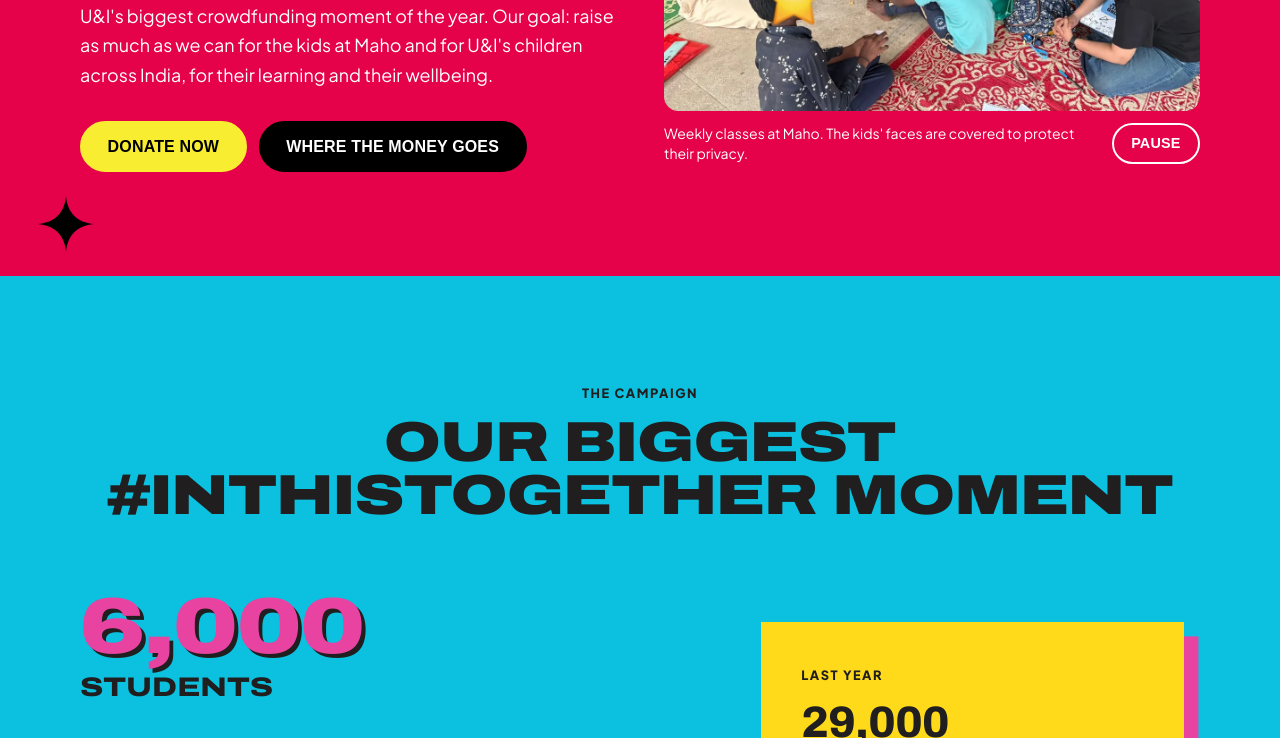
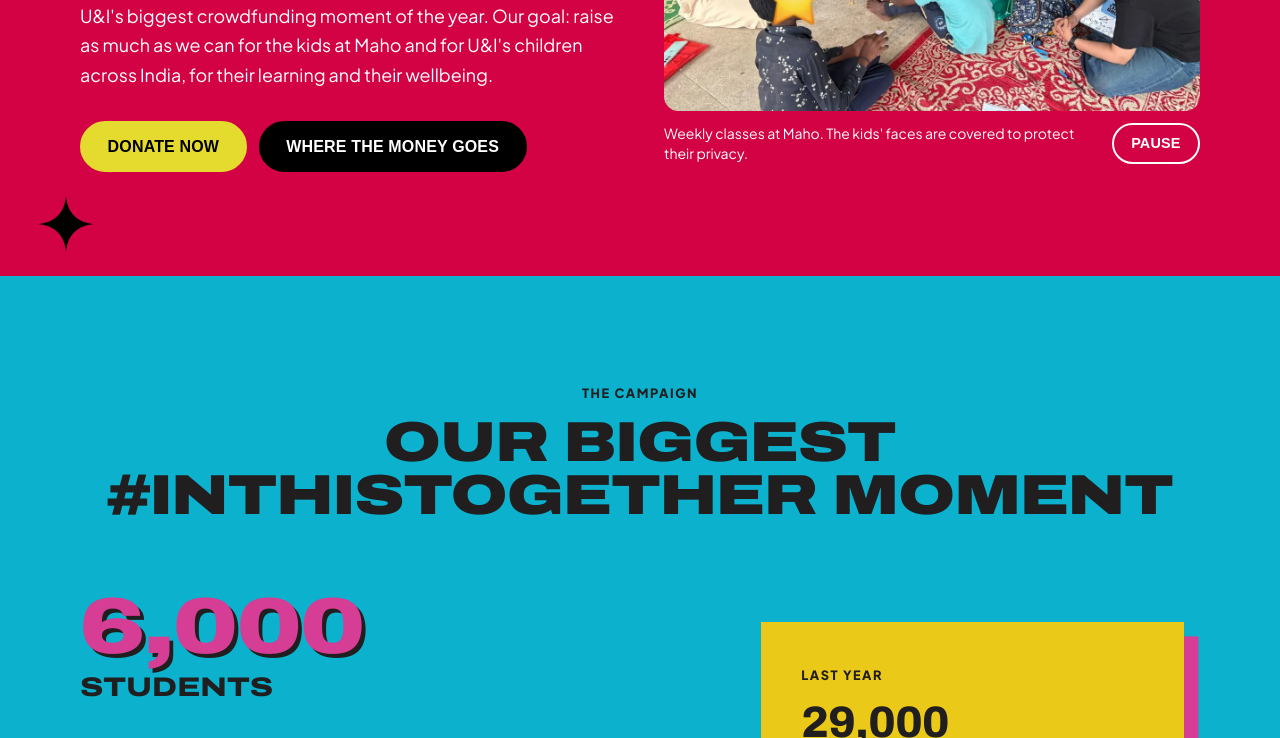
Before and after one commit to Aryakuna14/cf_website_v2, a website: page fundraiser.html in a window 1280 px wide. Shown: the part 520-1258 px from the top of the page. Drawn offline with nearby package versions, Linux system fonts and the light colour scheme; files that its build step writes are made by us from their sources.

Commit message:
Tone the whole site down: U&I colours at 92% brightness
Same shades, just less bright: crimson, sun-yellow, yellow, teal,
orange, pink and red at 92% brightness, the page off-white at 97%, and
borders to match. 92% is as far as it can go while black headlines on
crimson stay readable (3.05:1 for large text); white on crimson
improves to 5.4:1.

Also: the white card in the home page's "Teach" section now uses the
off-white; the browser bar colour follows the new yellow; the pink
#InThisTogether on the fundraiser's closing yellow gets an ink offset
so it stays readable.

Co-Authored-By: Claude Opus 5.5 <noreply@anthropic.com>

```diff
--- a/fundraiser.html
+++ b/fundraiser.html
@@ -11,7 +11,7 @@
 <link rel="canonical" href="%SITE_URL%fundraiser.html">
 <link rel="icon" type="image/png" href="favicon.png">
 <link rel="apple-touch-icon" href="apple-touch-icon.png">
-<meta name="theme-color" content="#ffda1b">
+<meta name="theme-color" content="#ebc919">
 <meta property="og:type" content="website">
 <meta property="og:site_name" content="U&amp;I x Maho">
 <meta property="og:locale" content="en_IN">
@@ -229,7 +229,7 @@
   <!-- Final call, with a clear way back home -->
   <section class="band bg-yellow">
     <div class="wrap max-w-3xl text-center">
-      <h2 class="display impact-title">Be part of <span class="text-pink">#InThisTogether</span></h2>
+      <h2 class="display impact-title">Be part of <span class="text-pink ink-offset">#InThisTogether</span></h2>
       <p class="lede mt-5 mx-auto">Give, share, or join the volunteers who teach at Maho every week.</p>
       <div class="mt-8 flex flex-wrap justify-center gap-3">
         <a href="#give" class="btn btn-dark">Donate now</a>
--- a/index.html
+++ b/index.html
@@ -14,7 +14,7 @@
 <link rel="canonical" href="%SITE_URL%">
 <link rel="icon" type="image/png" href="favicon.png">
 <link rel="apple-touch-icon" href="apple-touch-icon.png">
-<meta name="theme-color" content="#ffda1b">
+<meta name="theme-color" content="#ebc919">
 <!-- Link previews (WhatsApp, Instagram, LinkedIn, X). %SITE_URL% is filled in from site.config.json at build time. -->
 <meta property="og:type" content="website">
 <meta property="og:site_name" content="U&amp;I x Maho">
--- a/journeys.html
+++ b/journeys.html
@@ -13,7 +13,7 @@
 <link rel="canonical" href="%SITE_URL%journeys.html">
 <link rel="icon" type="image/png" href="favicon.png">
 <link rel="apple-touch-icon" href="apple-touch-icon.png">
-<meta name="theme-color" content="#ffda1b">
+<meta name="theme-color" content="#ebc919">
 <meta property="og:type" content="website">
 <meta property="og:site_name" content="U&amp;I x Maho">
 <meta property="og:locale" content="en_IN">
--- a/src/components.css
+++ b/src/components.css
@@ -124,7 +124,7 @@
 
 
   /* Soft panel */
-  .panel { background: #fff; border-radius: 1rem; padding: 1.75rem; }
+  .panel { background: theme("colors.bg"); border-radius: 1rem; padding: 1.75rem; }
   @media (min-width: 640px) { .panel { padding: 2.25rem; } }
 
   /* Form fields */
--- a/stories.html
+++ b/stories.html
@@ -13,7 +13,7 @@
 <link rel="canonical" href="%SITE_URL%stories.html">
 <link rel="icon" type="image/png" href="favicon.png">
 <link rel="apple-touch-icon" href="apple-touch-icon.png">
-<meta name="theme-color" content="#ffda1b">
+<meta name="theme-color" content="#ebc919">
 <meta property="og:type" content="website">
 <meta property="og:site_name" content="U&amp;I x Maho">
 <meta property="og:locale" content="en_IN">
--- a/tailwind.config.js
+++ b/tailwind.config.js
@@ -7,20 +7,20 @@ module.exports = {
   darkMode: "class",
   theme: {
     extend: {
-      colors: {
-        bg: "#f6f3ec",        // soft warm off-white: page, menu bar, "Home /" strip and cards (pure white glared next to the bright colours)
+      colors: { // U&I colours at 92% brightness (same shades, toned down; any darker and black headlines on crimson get hard to read). Page off-white at 97%.
+        bg: "#efece5",        // soft warm off-white: page, menu bar, "Home /" strip and cards (pure white glared next to the bright colours)
         surface: "#ebebeb",   // light grey for alternating sections
-        line: "#e6e0d5",      // borders (warm, to sit on the off-white)
+        line: "#dfd9cf",      // borders (warm, to sit on the off-white)
         ink: "#201e1e",       // main text (near-black)
         blue: "#0937fd",      // U&I blue: keyboard focus outlines only (visible on yellow, teal and white)
-        pink: "#e843a1",      // U&I pink (uandi.my.canva.site/fellowship-2025): accent text, numbers, boxes
-        orange: "#ff914d",    // U&I orange (same fellowship page): section background, ink text on top
-        red: "#cb0100",       // U&I red: logo, small labels, chips (white text on top)
-        crimson: "#e5024a",   // U&I volunteer-page crimson (uandi.org.in/volunteer): home hero, Donate sections.
-                              // On it: white text (4.7:1), black only at 24px+ (4.4:1), sun-yellow only at 24px+ (3.9:1)
-        sun: "#f9ed32",       // U&I volunteer-page yellow: big headline words and pill buttons on crimson (black text on top)
-        yellow: "#ffda1b",    // U&I yellow: main buttons (ink text on top)
-        teal: "#0cc0df",      // U&I teal (uandi.org.in/volunteer): section background, ink text on top
+        pink: "#d53e94",      // U&I pink (uandi.my.canva.site/fellowship-2025): accent text, numbers, boxes
+        orange: "#eb8547",    // U&I orange (same fellowship page): section background, ink text on top
+        red: "#bb0100",       // U&I red: logo, small labels, chips (white text on top)
+        crimson: "#d30244",   // U&I volunteer-page crimson (uandi.org.in/volunteer): home hero, Donate sections.
+                              // On it: white text (5.4:1), black only at 24px+ (3.05:1), sun-yellow only at 24px+ (3.7:1)
+        sun: "#e5da2e",       // U&I volunteer-page yellow: big headline words and pill buttons on crimson (black text on top)
+        yellow: "#ebc919",    // U&I yellow: main buttons (ink text on top)
+        teal: "#0bb1cd",      // U&I teal (uandi.org.in/volunteer): section background, ink text on top
       },
       fontFamily: {
         sans: ["Plus Jakarta Sans", "system-ui", "sans-serif"],
--- a/volunteer.html
+++ b/volunteer.html
@@ -11,7 +11,7 @@
 <link rel="canonical" href="%SITE_URL%volunteer.html">
 <link rel="icon" type="image/png" href="favicon.png">
 <link rel="apple-touch-icon" href="apple-touch-icon.png">
-<meta name="theme-color" content="#ffda1b">
+<meta name="theme-color" content="#ebc919">
 <meta property="og:type" content="website">
 <meta property="og:site_name" content="U&amp;I x Maho">
 <meta property="og:locale" content="en_IN">
```
